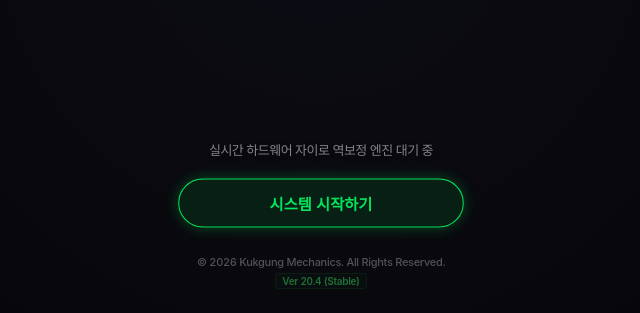
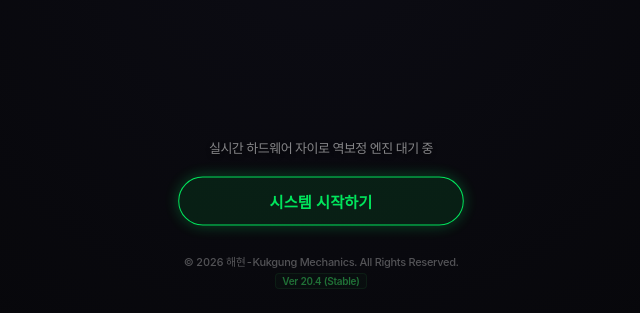
Before and after one commit to propelkim-a11y/kukgung-analysis-app, a plain HTML site: page index.html in a window 1280 px wide. Shown: the part 487-800 px from the top of the page, without its empty margins (319-959 px from the left). Drawn offline with Linux system fonts and the light colour scheme.

Commit message:
Update index.html

```diff
--- a/index.html
+++ b/index.html
@@ -29,7 +29,7 @@
  <p class="intro-notice-text">실시간 하드웨어 자이로 역보정 엔진 대기 중</p>
  <button id="btn-start-app" class="action-btn-main neon-pulse-target">시스템 시작하기</button>
  <div class="intro-metadata-group">
- <span class="meta-copyright">© 2026 Kukgung Mechanics. All Rights Reserved.</span>
+ <span class="meta-copyright">© 2026 해현-Kukgung Mechanics. All Rights Reserved.</span>
  <span class="meta-version">Ver 20.4 (Stable)</span>
  </div>
  </div>
```
